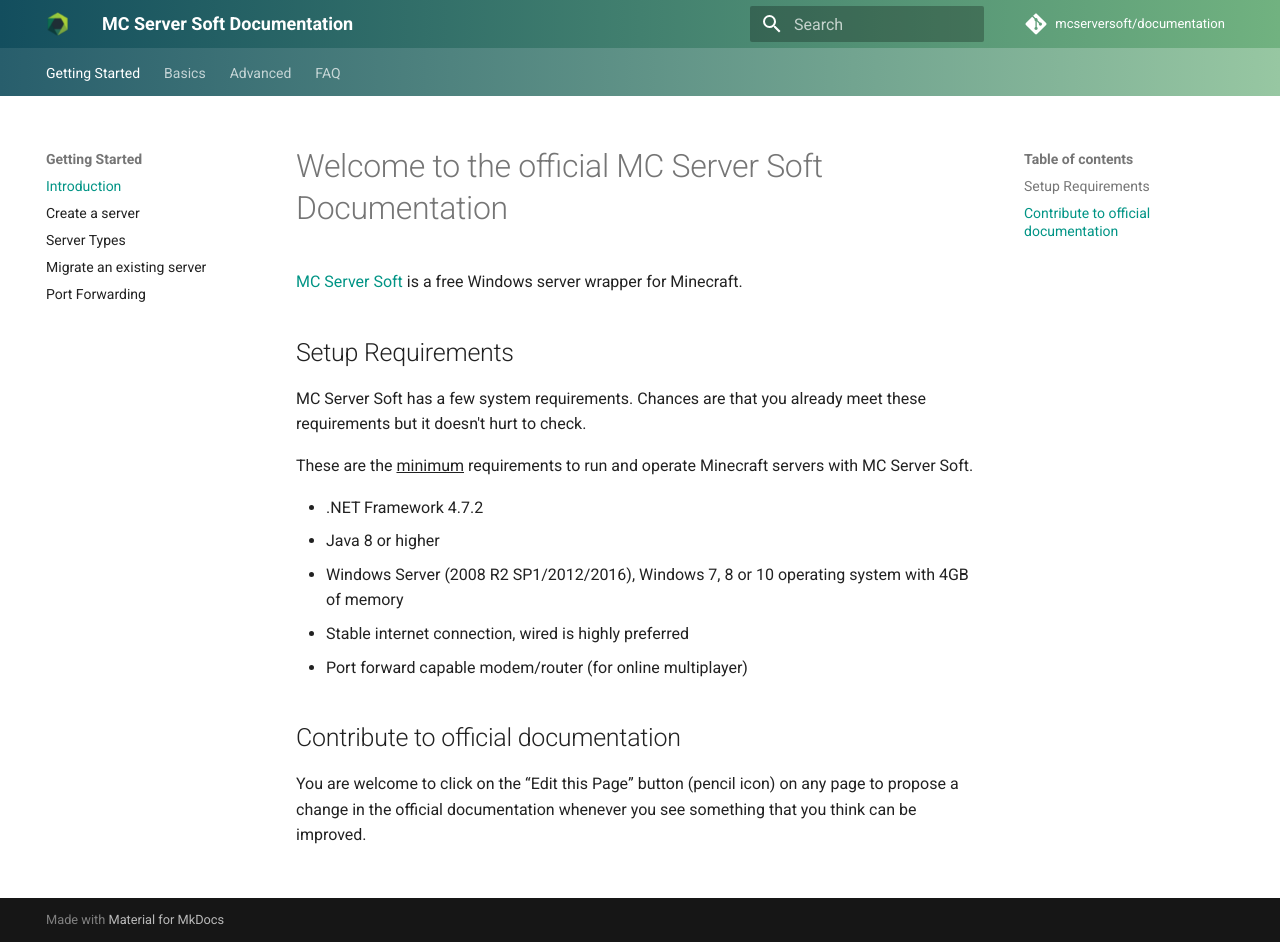
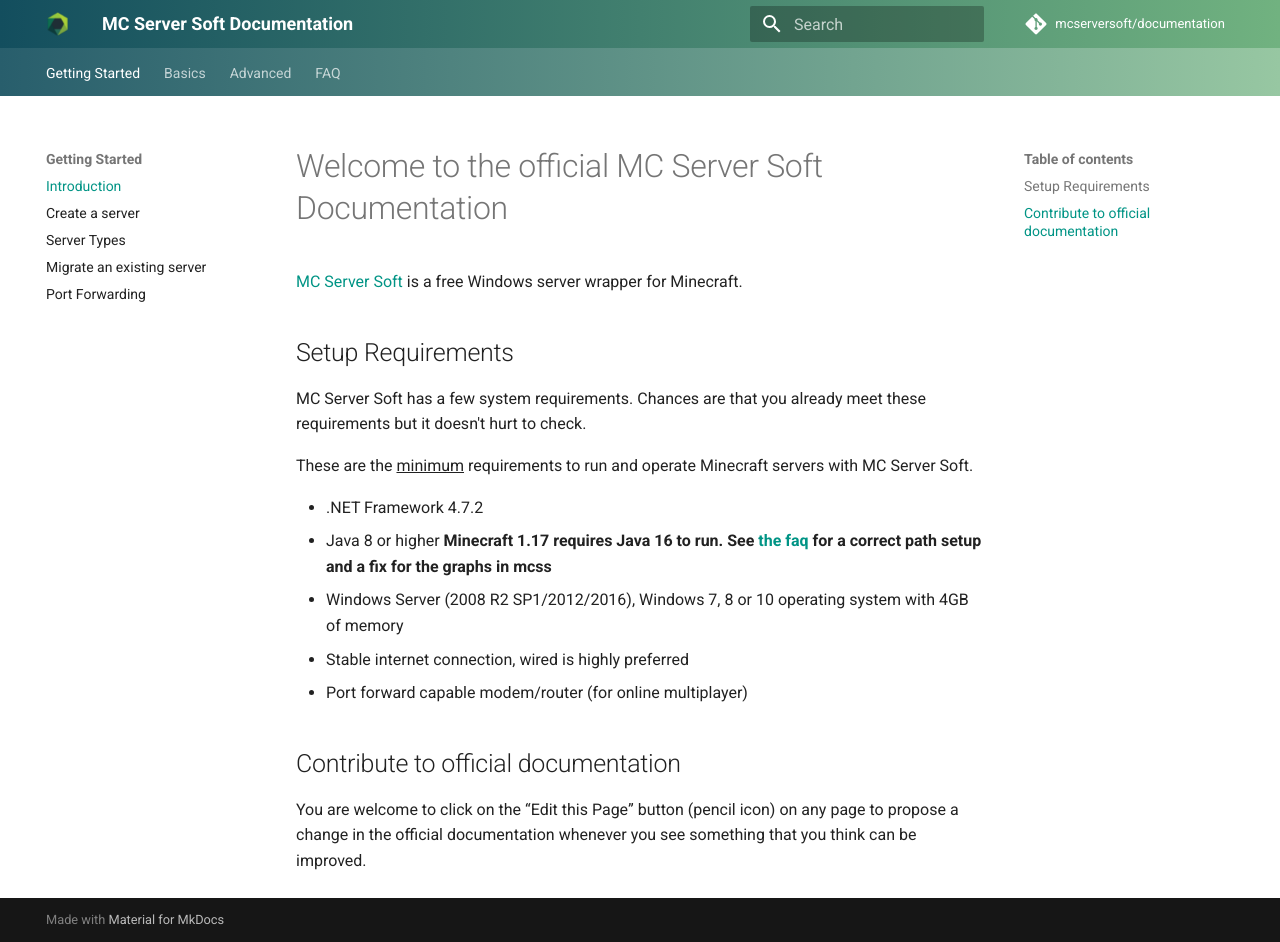
Before and after one commit to mcserversoft/documentation, an MkDocs documentation site: the page built from docs/index.md, in a window 1280 px wide and 942 px high. Built offline with MkDocs 1.6.1 and Material for MkDocs 9.7.7, drawn with Linux system fonts in a browser that asks for light colours; comment, search, counter and statistics services are not loaded.

Commit message:
added MC 1.17
Added a warning for minecraft 1.17 requiring java 16 in index

```diff
--- a/docs/index.md
+++ b/docs/index.md
@@ -9,7 +9,7 @@
 These are the <u>minimum</u> requirements to run and operate Minecraft servers with MC Server Soft.
 
 *   .NET Framework 4.7.2
-*   Java 8 or higher
+*   Java 8 or higher **Minecraft 1.17 requires Java 16 to run. See [the faq](./faq.md) for a correct path setup and a fix for the graphs in mcss**
 *   Windows Server (2008 R2 SP1/2012/2016), Windows 7, 8 or 10 operating system with 4GB of memory
 *   Stable internet connection, wired is highly preferred
 *   Port forward capable modem/router (for online multiplayer)
```
